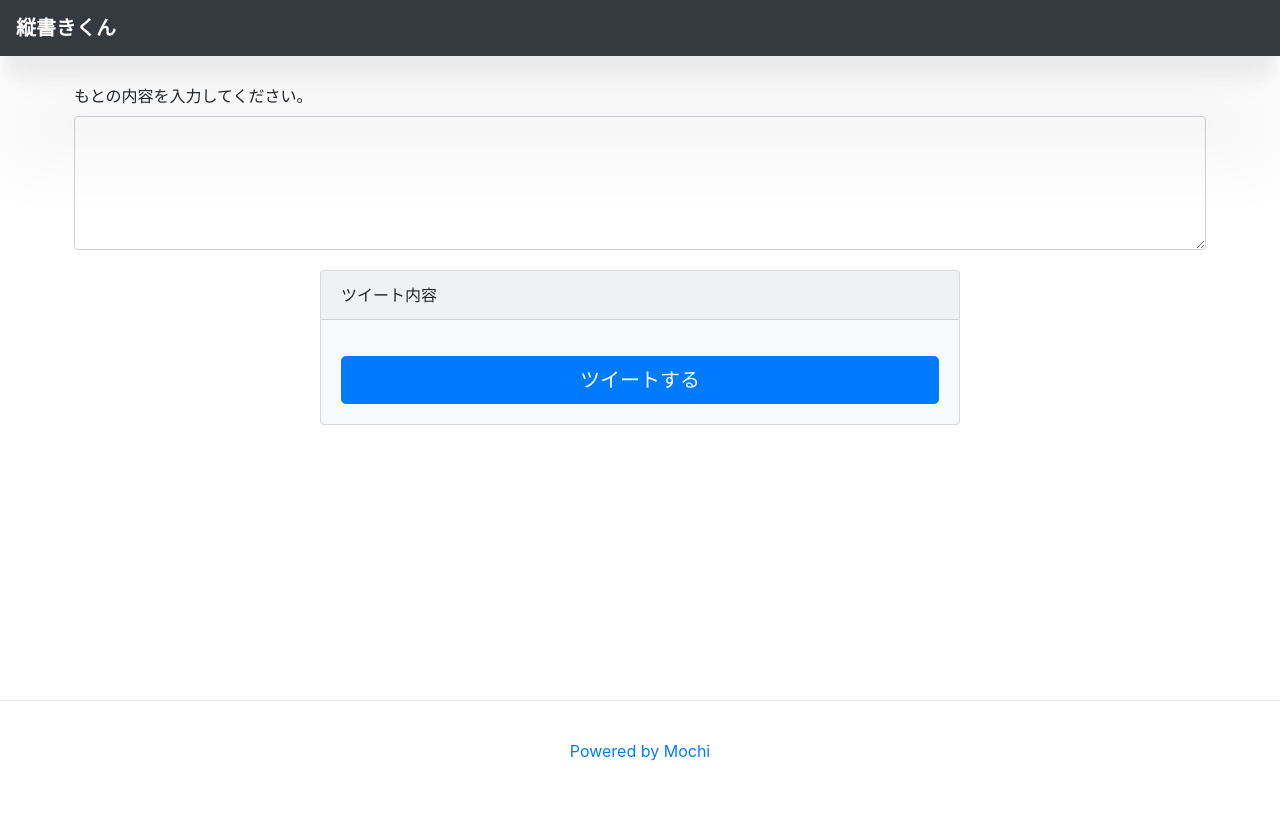
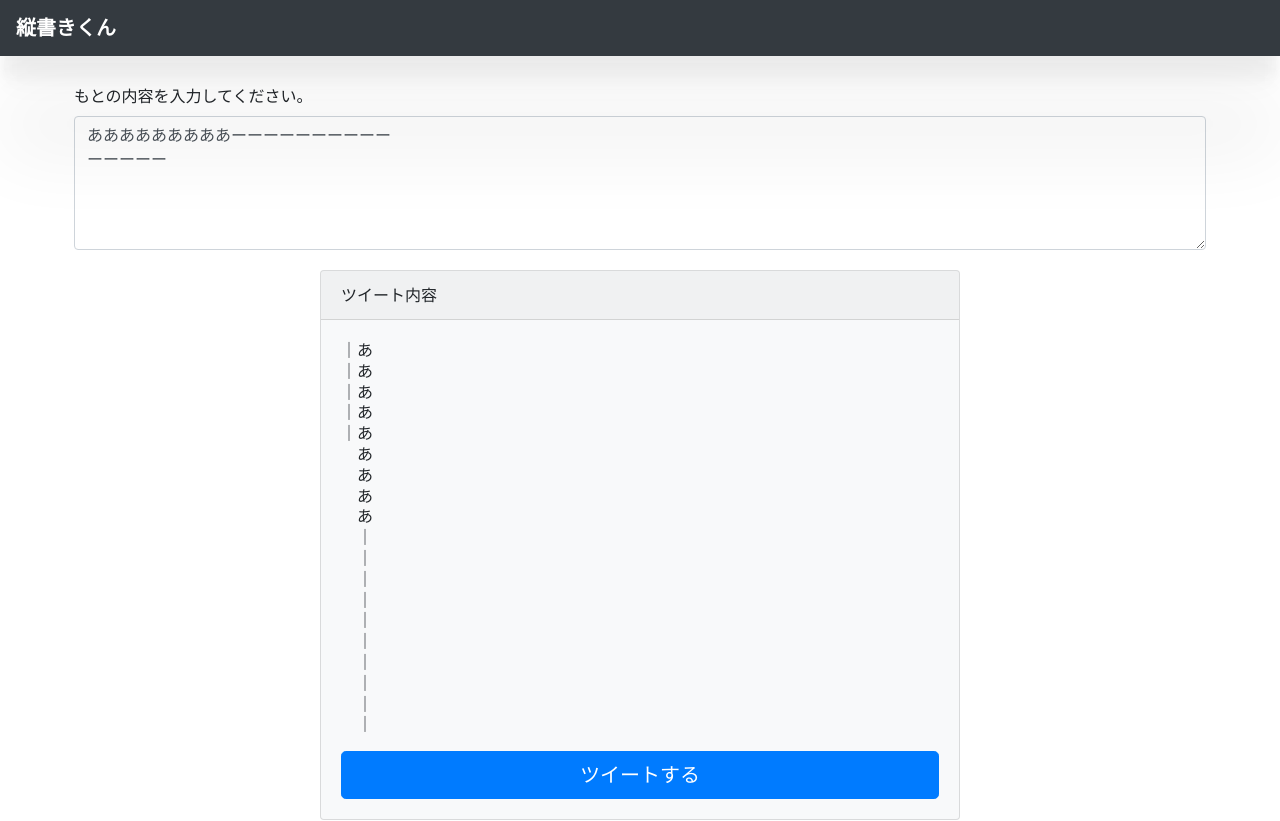
Before and after one commit to Mochichi2003/marugakitter, a Next.js app: page / in a window 1280 px wide. Shown: the top 821 px of the page. Before the commit the page ends 800 px from the top, so only its background shows below. Built offline with nearby package versions, Linux system fonts and the light colour scheme.

Commit message:
縦書きにした時ーを｜に変換するようにした

```diff
--- a/components/get_content_and_convert/conver.jsx
+++ b/components/get_content_and_convert/conver.jsx
@@ -9,6 +9,7 @@ import styles from "./conver.module.sass";
 function textCov(value) {
   let convertvalues = " ";
   let retunValue = " ";
+  value =value.replace(/ー/g, '｜')
   convertvalues = value.split("\n");
   // console.log(convertvalues);
 
--- a/pages/index.jsx
+++ b/pages/index.jsx
@@ -23,12 +23,14 @@ class Iputform extends React.Component {
   constructor(props) {
     super(props);
     this.state = {
-      name: "",
+      name: "あああああああああーーーーーーーーーー\nーーーーー",
     };
   }
 
   handleNameChange(name) {
-    this.setState({ name });
+    this.setState({
+      name
+    });
   }
 
   render() {
@@ -37,9 +39,7 @@ class Iputform extends React.Component {
       <>
         <Form className={(styles.form, "p-1")}>
           <Form.Group controlId="exampleForm.ControlTextarea1">
-            <Form.Label>
-              もとの内容を入力してください。
-            </Form.Label>
+            <Form.Label>もとの内容を入力してください。</Form.Label>
             <Form.Control
               as="textarea"
               rows="5"
```
